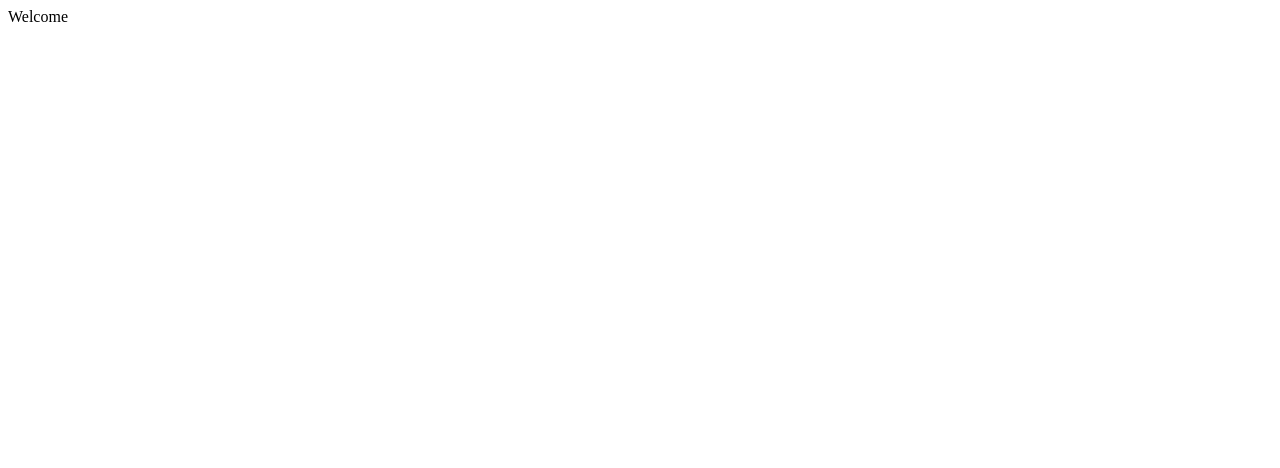
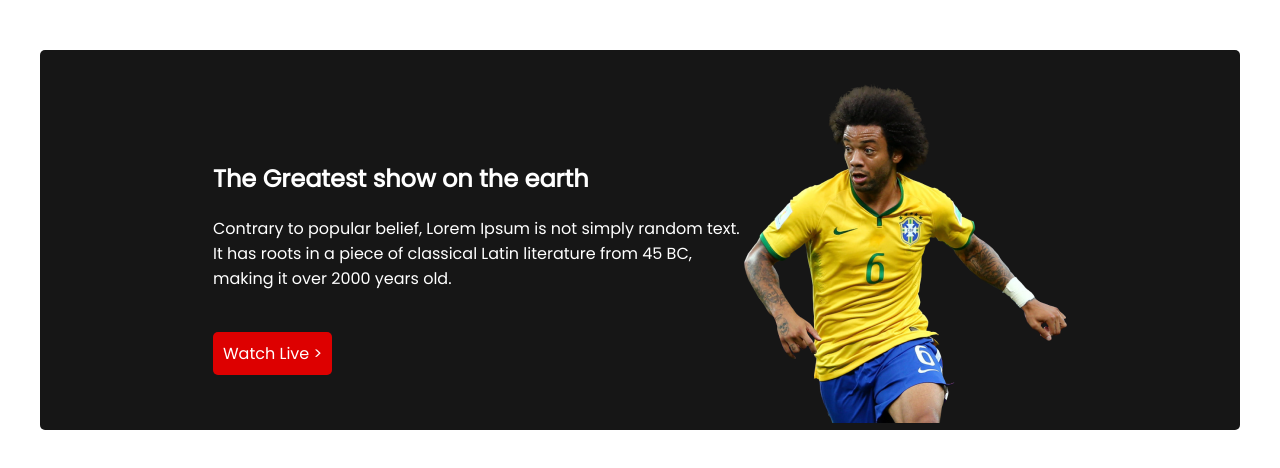
Before and after one commit to abu-shaif-khan/World_Cup_CSS, a plain HTML site: page index.html in a window 1280 px wide. Drawn offline with Linux system fonts and the light colour scheme.

Commit message:
banner seciton done

```diff
--- /dev/null
+++ b/css/main.css
@@ -0,0 +1,46 @@
+/* common css */
+@import url('https://fonts.googleapis.com/css2?family=Inter&family=Poppins&display=swap');
+
+:root{
+    --font-family: 'Poppins', sans-serif;
+}
+body{
+     margin: 0;
+     font-family: var(--font-family);
+}
+.center_content{
+    max-width: 1200px;
+    margin: 0 auto;
+}
+
+/* banner section */
+.banner{
+    display: flex;
+    background-color: #161616;
+    color: #FFFFFF;
+    height: auto;
+    margin-top: 50px;
+    justify-content: center;
+    border-radius: 5px;
+}
+.banner_description{
+    width: 531px;
+
+}
+.banner_description h1{
+    margin-top: 111px;
+
+}
+.banner_description p{
+    margin-bottom: 50px;
+}
+.banner_description a{
+    text-decoration: none;
+    color: #FFFFFF;
+    background-color: #DD0000;
+    padding: 10px;
+    border-radius: 5px;
+}
+.banner_image{
+    margin-top: 33px;
+}
--- a/index.html
+++ b/index.html
@@ -5,8 +5,23 @@
     <meta http-equiv="X-UA-Compatible" content="IE=edge">
     <meta name="viewport" content="width=device-width, initial-scale=1.0">
     <title>World Cup</title>
+    <link rel="stylesheet" href="css/main.css">
 </head>
 <body>
-    Welcome
+    <div class="center_content">
+        <!-- banner section started -->
+        <section class="banner">
+            <div class="banner_description">
+                <h1>The Greatest show on the earth</h1>
+                <p>Contrary to popular belief, Lorem Ipsum is not simply
+                    random text. It has roots in a piece of classical Latin literature from 45 BC, making it over 2000 years old.</p>
+                <a href="https://crackstreams.nu/">Watch Live ></a>
+            </div>
+            <div class="banner_image">
+                <img src="images/Banner Image.png" alt="marcelo">
+            </div>
+        </section>
+        <!-- banner section end -->
+    </div>
 </body>
 </html>
```
